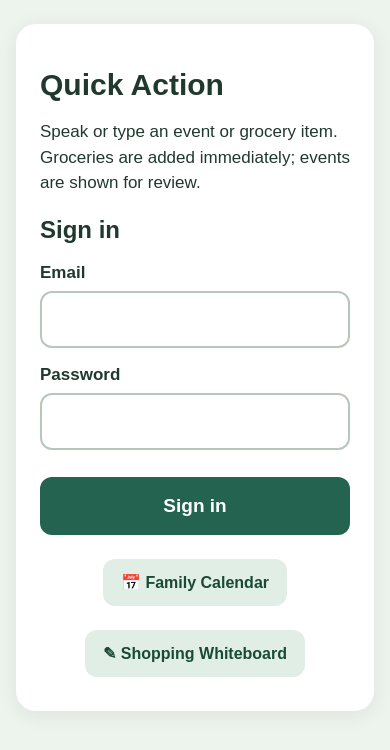
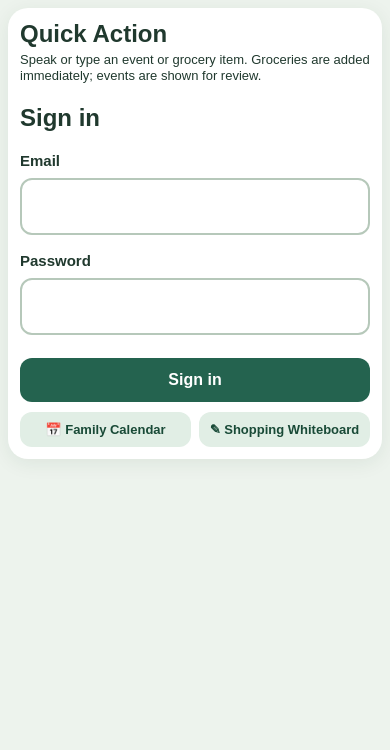
Before and after one commit to debagged68/e-calendar, a Next.js app: page /add in a window 390 px wide. Shown: the top 750 px of the page. Built offline with nearby package versions, Linux system fonts and the light colour scheme; no server answers.

Commit message:
Compact Quick Action layout on iPhone

```diff
--- a/src/app/globals.css
+++ b/src/app/globals.css
@@ -195,3 +195,16 @@ mask-image:linear-gradient(to bottom,#000 0px,#000 calc(var(--calendar-start) +
 @media(min-width:851px){.paper-shell.fit-screen .daily-strip{grid-template-columns:minmax(0,1fr) minmax(0,1.25fr) minmax(175px,.55fr)}.paper-shell.fit-screen .grocery-highlight{padding:8px}.paper-shell.fit-screen .grocery-highlight .daily-symbol{flex-basis:28px;width:28px;height:28px;font-size:18px}.paper-shell.fit-screen .grocery-highlight .grocery-date{font-size:13px;margin:2px 0 3px}}
 @media(min-width:651px) and (max-width:850px){.paper-shell .daily-strip{grid-template-columns:minmax(0,1fr) minmax(0,1.2fr) minmax(150px,.6fr)}}
 @media(max-width:650px){.paper-shell .daily-strip{grid-template-columns:1fr}}
+
+@media(max-width:650px){
+.quick-action-page{padding:8px!important}
+.quick-action-card{padding:12px!important}
+.quick-action-card>h1{font-size:24px!important;margin:0 0 4px!important}
+.quick-action-intro{font-size:13px!important;line-height:1.25!important;margin:0 0 8px!important}
+.quick-action-card label{font-size:15px!important}
+.quick-action-description{height:72px!important;padding:8px!important;font-size:16px!important;margin:5px 0!important}
+.quick-action-card button{min-height:44px!important;font-size:16px!important;margin-top:6px!important}
+.quick-action-hint{font-size:12px!important;line-height:1.2!important;margin:5px 0!important}
+.quick-action-links{margin-top:10px!important;gap:8px!important;flex-wrap:nowrap!important}
+.quick-action-links a{flex:1;text-align:center;font-size:13px!important;padding:10px 4px!important;margin-bottom:0!important}
+}
```
